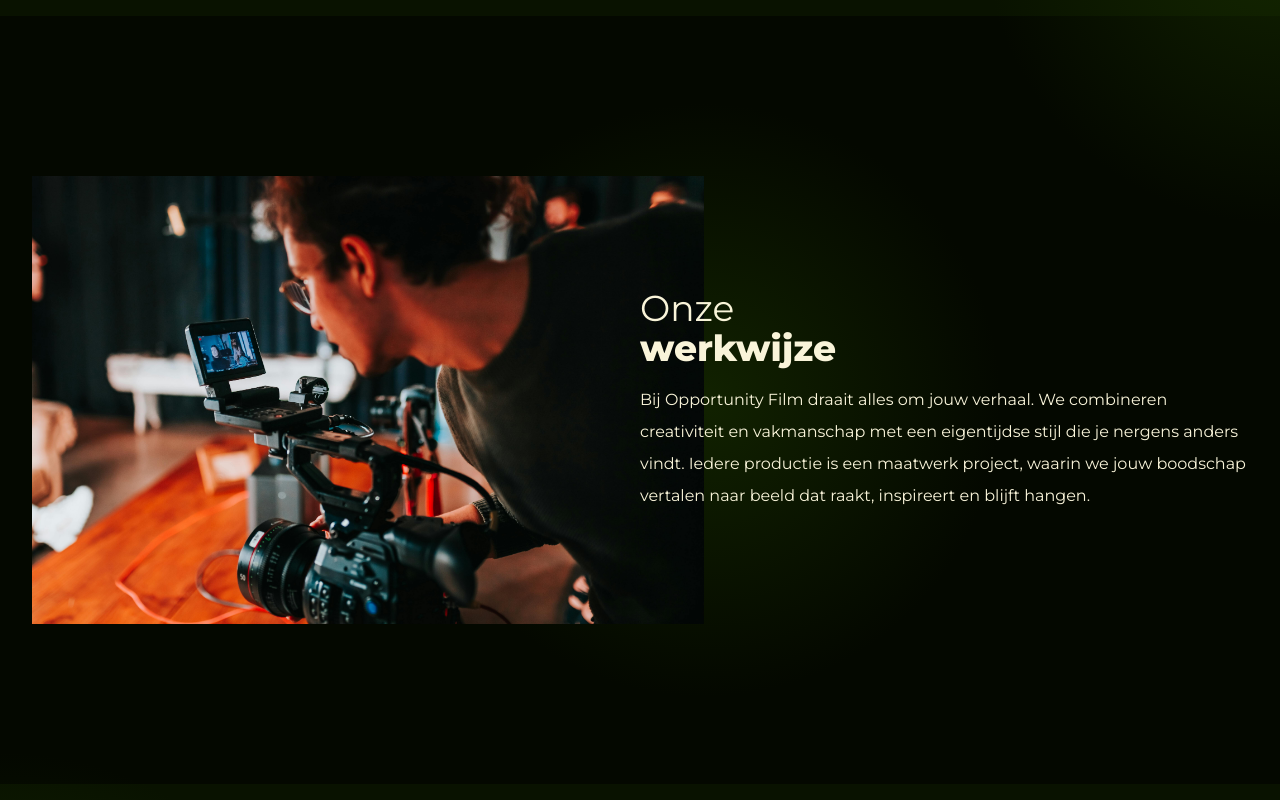
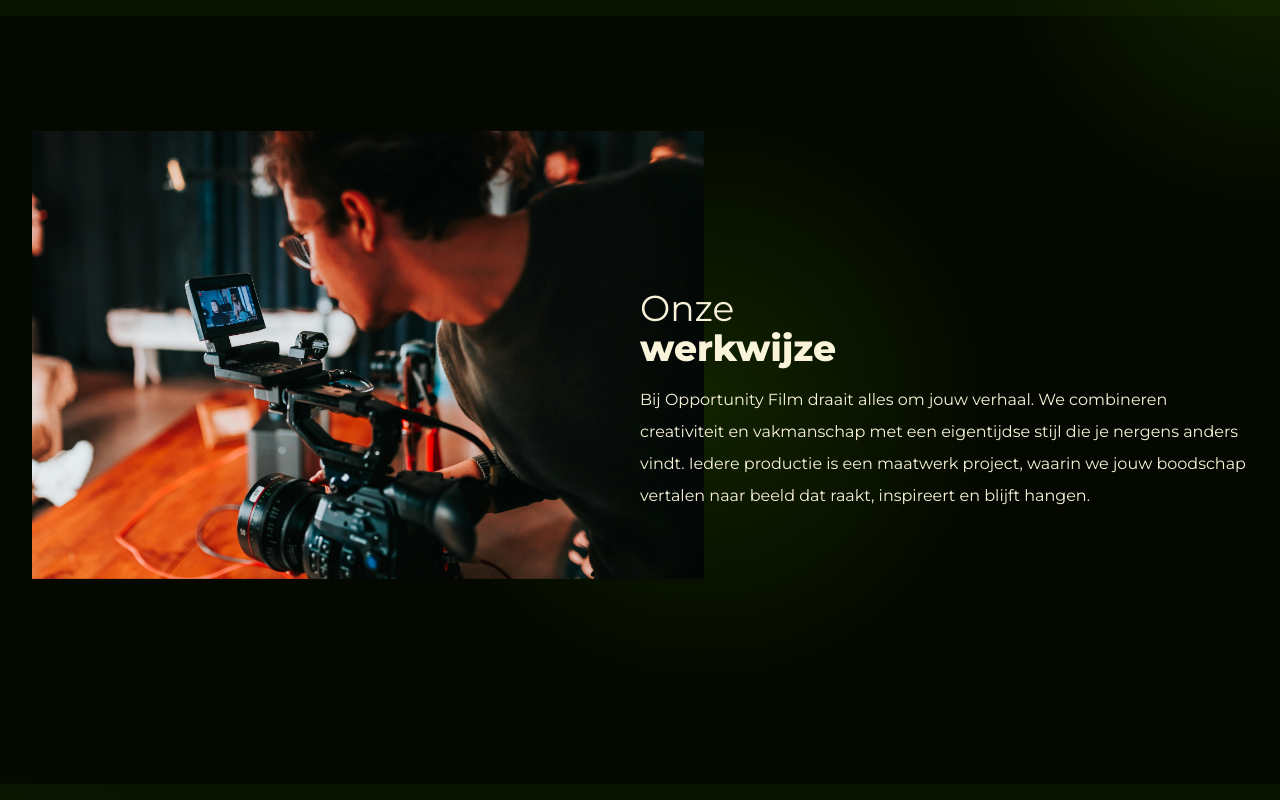
Before and after one commit to mverhoevencode/opportunity-film, a React (Vite) app: page / in a window 1280 px wide. Shown: the part 960-1760 px from the top of the page. Built offline with nearby package versions, Linux system fonts and the light colour scheme.

Commit message:
add motion.framer and lenis

```diff
--- a/package.json
+++ b/package.json
@@ -11,6 +11,8 @@
   },
   "dependencies": {
     "@tailwindcss/vite": "^4.0.17",
+    "lenis": "^1.2.3",
+    "motion": "^12.7.3",
     "react": "^19.0.0",
     "react-dom": "^19.0.0",
     "tailwindcss": "^4.0.17"
--- a/src/homepage.jsx
+++ b/src/homepage.jsx
@@ -1,3 +1,12 @@
+import {
+  motion,
+  useMotionTemplate,
+  useScroll,
+  useTransform,
+} from "motion/react";
+import { div } from "motion/react-client";
+import { useRef } from "react";
+
 function homepage() {
   return (
     <>
@@ -43,9 +52,25 @@ function homepage() {
           <div className="max-w-container mx-auto flex flex-col-reverse items-center justify-end gap-y-8 md:flex-row">
             <div className="relative flex-1 md:-mr-16">
               <div className="from-darkgreen absolute top-1/2 right-0 aspect-square w-[600px] translate-x-1/2 -translate-y-1/2 bg-radial to-70% opacity-50"></div>
-              <img src="/guy_filming.jpg" alt="" className="relative" />
+              <ParallaxImg
+                src="/guy_filming.jpg"
+                className="relative"
+                start={100}
+                end={-100}
+                offset={["start start", "end start"]}
+              ></ParallaxImg>
             </div>
-            <div className="z-10 flex-1 md:max-w-1/2">
+            <motion.div
+              className="z-10 flex-1 md:max-w-1/2"
+              initial={{ y: 50, opacity: 0 }}
+              whileInView={{ y: 0, opacity: 100 }}
+              transition={{
+                ease: "easeInOut",
+                duration: 0.75,
+                staggerChildren: 0.5,
+              }}
+              viewport={{ amount: 0.75, once: true }}
+            >
               <div className="mb-4 text-3xl sm:text-4xl">
                 <h2>Onze</h2>
                 <h2 className="font-[800]">werkwijze</h2>
@@ -57,7 +82,7 @@ function homepage() {
                 waarin we jouw boodschap vertalen naar beeld dat raakt,
                 inspireert en blijft hangen.
               </p>
-            </div>
+            </motion.div>
           </div>
         </section>
         <section className="relative overflow-x-clip py-40">
@@ -208,6 +233,7 @@ function homepage() {
               <h2 className="font-[800]">maar maatwerk</h2>
             </div>
             <div className="flex flex-col justify-between gap-16 px-8 lg:flex-row">
+              <ParallaxContainer start={50} end={0}>
                 <div className="max-w-[500px] lg:max-w-none">
                   <img src="/guy_filming.jpg" alt="" />
                   <div className="relative flex justify-end">
@@ -227,6 +253,8 @@ function homepage() {
                     </div>
                   </div>
                 </div>
+              </ParallaxContainer>
+              <ParallaxContainer start={100} end={-50}>
                 <div className="flex justify-end">
                   <div className="max-w-[500px] lg:mt-40 lg:max-w-none">
                     <img src="/guy_filming.jpg" alt="" />
@@ -248,6 +276,8 @@ function homepage() {
                     </div>
                   </div>
                 </div>
+              </ParallaxContainer>
+              <ParallaxContainer start={200} end={-50}>
                 <div className="max-w-[500px] lg:mt-80 lg:max-w-none">
                   <img src="/guy_filming.jpg" alt="" />
                   <div className="relative flex justify-end">
@@ -267,6 +297,7 @@ function homepage() {
                     </div>
                   </div>
                 </div>
+              </ParallaxContainer>
             </div>
           </div>
         </section>
@@ -275,4 +306,41 @@ function homepage() {
   );
 }
 
+const ParallaxImg = ({ className, alt, src, start, end }) => {
+  const ref = useRef(null);
+  const { scrollYProgress } = useScroll({
+    target: ref,
+    offset: [`${start}px end`, `end ${end * -1}px`],
+  });
+
+  const y = useTransform(scrollYProgress, [0, 1], [start, end]);
+
+  const transform = useMotionTemplate`translateY(${y}px)`;
+  return (
+    <motion.img
+      className={className}
+      src={src}
+      ref={ref}
+      style={{ transform }}
+    ></motion.img>
+  );
+};
+
+const ParallaxContainer = ({ children, className, start, end }) => {
+  const ref = useRef(null);
+  const { scrollYProgress } = useScroll({
+    target: ref,
+    offset: [`${start}px end`, `end ${end * -1}px`],
+  });
+
+  const y = useTransform(scrollYProgress, [0, 1], [start, end]);
+
+  const transform = useMotionTemplate`translateY(${y}px)`;
+  return (
+    <motion.div className={className} ref={ref} style={{ transform }}>
+      {children}
+    </motion.div>
+  );
+};
+
 export default homepage;
--- a/src/index.css
+++ b/src/index.css
@@ -16,3 +16,7 @@
     }
   }
 }
+
+html {
+  position: relative;
+}
--- a/src/main.jsx
+++ b/src/main.jsx
@@ -3,11 +3,15 @@ import "./index.css";
 import Homepage from "./homepage.jsx";
 import Navigation from "./navigation.jsx";
 import Footer from "./footer.jsx";
+import ReactLenis from "lenis/react";
+import { motion } from "motion/react";
 
 createRoot(document.getElementById("homepage")).render(
   <>
-    <Navigation />
-    <Homepage />
-    <Footer />
+    <ReactLenis root>
+      <Navigation />
+      <Homepage />
+      <Footer />
+    </ReactLenis>
   </>,
 );
```
Also changed, not shown: 1 other file (tests, documents, lock files or other folders). Lines whose indentation alone changed are shown as unchanged.
